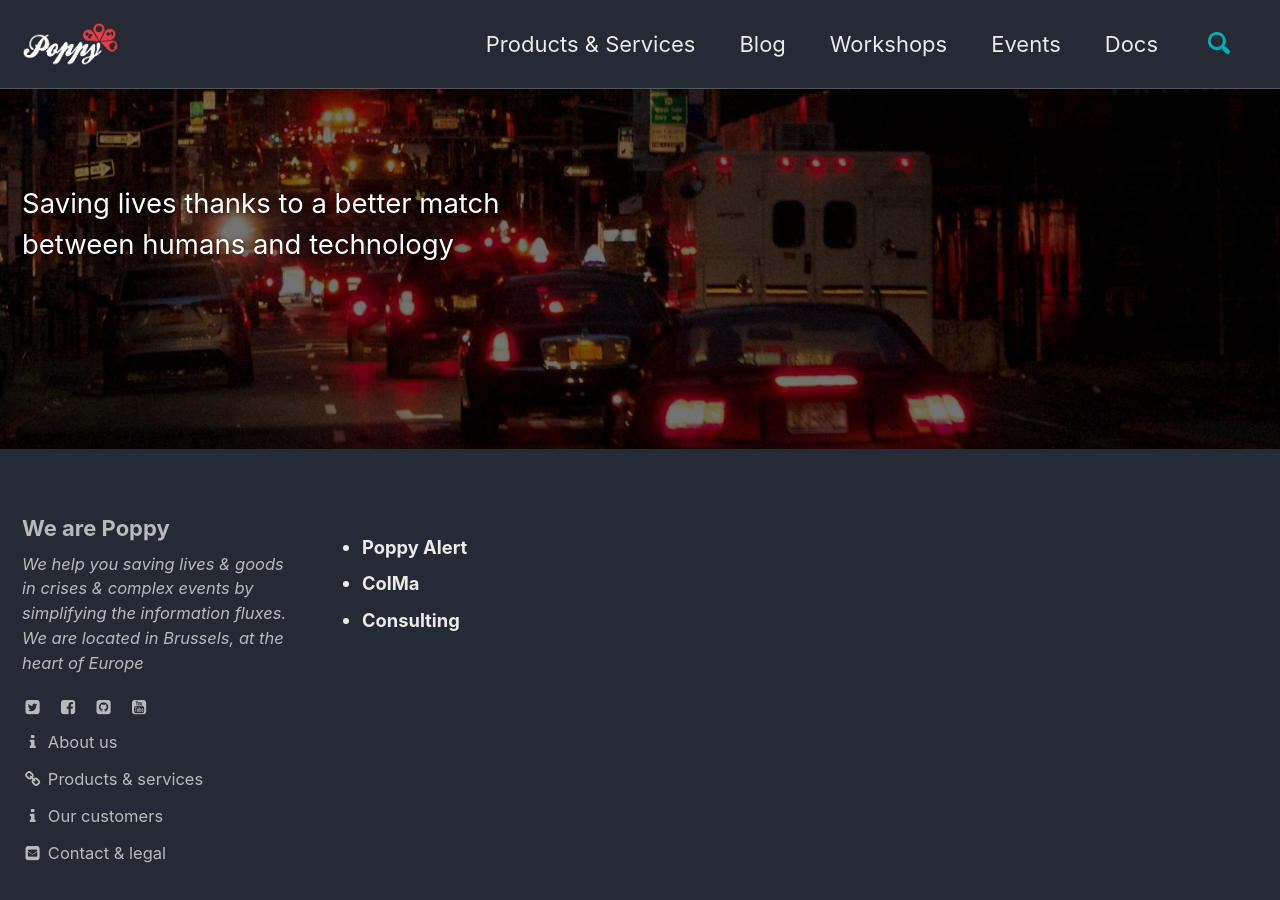
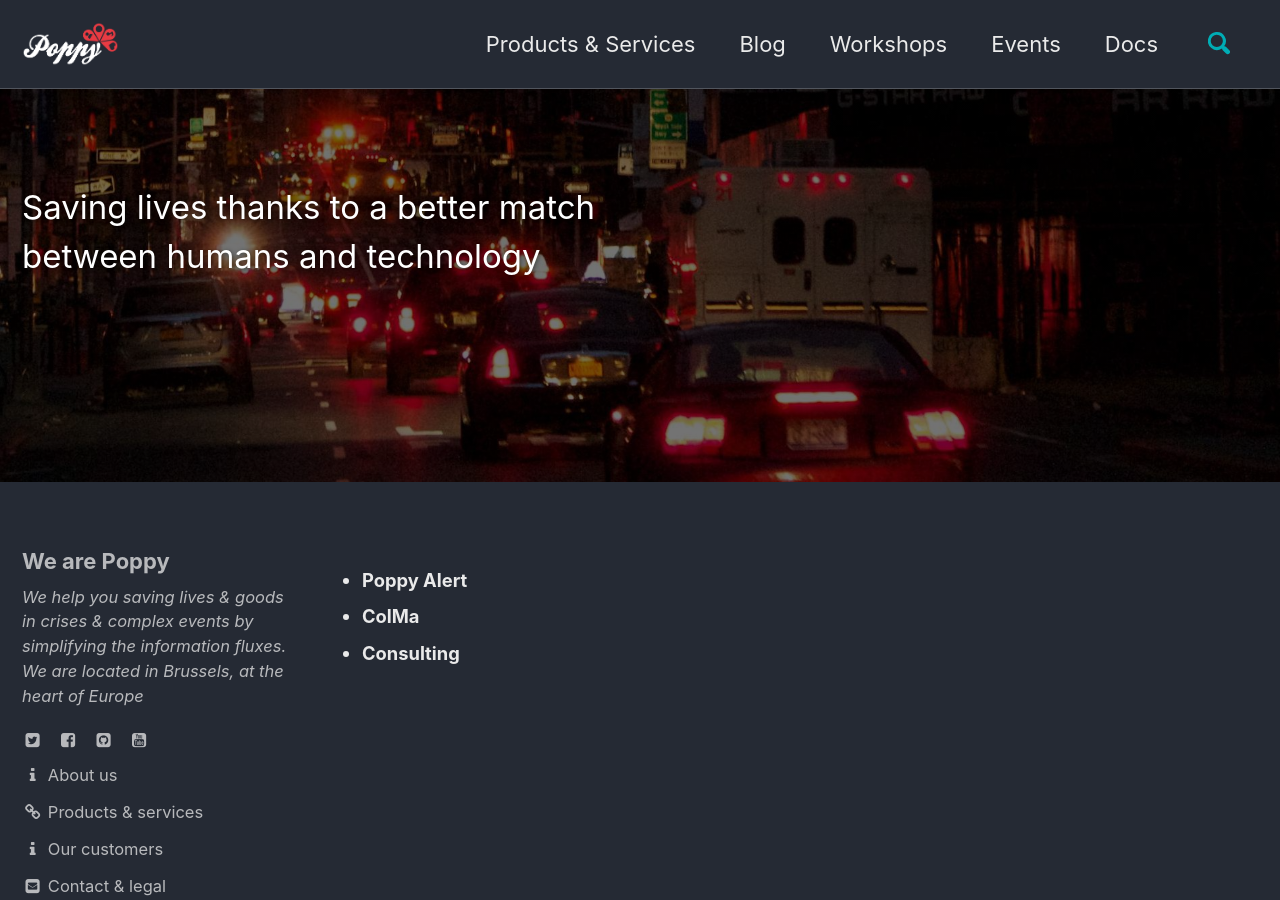
Before and after one commit to ccloquet/ccloquet.github.io, a Jekyll site: the page built from _pages/products_and_services.html, in a window 1280 px wide and 900 px high. Built offline with Jekyll 4.4.1, drawn with Linux system fonts in a browser that asks for light colours; cached includes are drawn as plain includes.

Commit message:
Update products_and_services.html

```diff
--- a/_pages/products_and_services.html
+++ b/_pages/products_and_services.html
@@ -2,7 +2,7 @@
 layout: single
 share: false
 author_profile: true
-excerpt: "Saving lives thanks to a better match<br>between humans and technology<br><br><br>"
+excerpt: "<span style='font-size:larger'>Saving lives thanks to a better match<br>between humans and technology<br><br><br></span>"
 header:
   overlay_image: /images/header.jpg
   overlay_filter: 0.55 # same as adding an opacity of 0.5 to a black background
```
